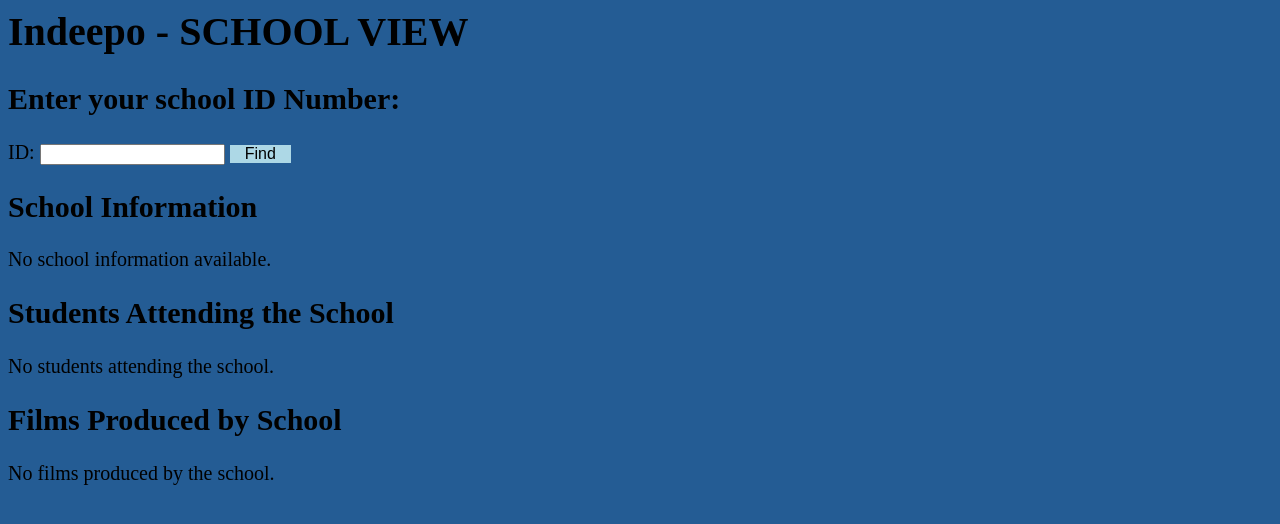
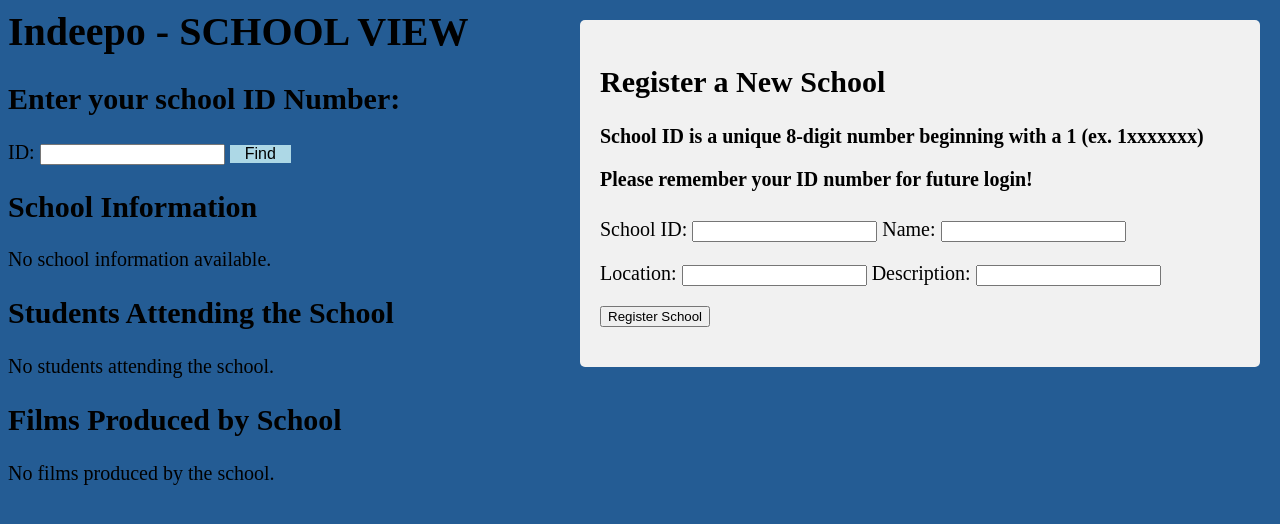
Before and after one commit to katiewimmer/indeepo, a Flask app: template templates/school.html in a window 1280 px wide. Shown: the top 524 px of the page. Run offline with Flask 3, Linux system fonts and the light colour scheme; the template is opened without the code that fills it, so the values that code supplies are empty; parts of the project's set-up code (start-up, migrations or seed data) failed here and were passed over.

Commit message:
fix issues in student, finish school view

```diff
--- a/server.py
+++ b/server.py
@@ -14,6 +14,7 @@ from sqlalchemy import *
 from sqlalchemy.pool import NullPool
 from flask import Flask, request, render_template, g, redirect, Response, abort
 from datetime import datetime
+import re
 
 tmpl_dir = os.path.join(os.path.dirname(os.path.abspath(__file__)), 'templates')
 app = Flask(__name__, template_folder=tmpl_dir)
@@ -98,7 +99,7 @@ def student():
     print(request.args)
     # Check if the form has been submitted
     if 'studentID' in request.args:
-        student_id = request.args.get('studentID')
+        student_id = request.args.get('studentID', '').lower()
         student_info = fetch_student_info(student_id)
         school_info = fetch_school_info(student_id)
         roles_info = fetch_roles_info(student_id)
@@ -202,7 +203,7 @@ def school():
     school_id = request.args.get('schoolID')
 
     # Get school information
-    school_info = fetch_school_info(school_id)
+    school_info = fetch_school_info2(school_id)
     students_info = fetch_students_attending_school(school_id)
     films_info = fetch_films_by_school(school_id)
 
@@ -211,19 +212,19 @@ def school():
     else:
         return render_template('school.html', school_info=None, school_not_found=True)
 
-def fetch_school_info(school_id):
+def fetch_school_info2(school_id):
     try:
         query = """
-            SELECT School.SchoolID, School.Name, School.Location, School.Description, Attends.Since
+            SELECT SchoolID, Name, Location, Description
             FROM School
-            JOIN Attends ON School.SchoolID = Attends.SchoolID
-            WHERE Attends.SchoolID = :id
+            WHERE SchoolID = :id
         """
         cursor = g.conn.execute(text(query), id=school_id)
         school_info = cursor.fetchone()
         return school_info
     finally:
         cursor.close()
+
 def fetch_students_attending_school(school_id):
     try:
         query = """
@@ -251,6 +252,46 @@ def fetch_films_by_school(school_id):
         return films_info
     finally:
         cursor.close()
+@app.route('/register_school', methods=['POST'])
+def register_school():
+    try:
+        school_id = request.form.get('schoolID')
+        name = request.form.get('name')
+        location = request.form.get('location')
+        description = request.form.get('description')
+
+        # Validate school_id format
+        if not re.match(r'^1\d{7}$', school_id):
+            error_message = "Error: School ID must be an 8-digit number starting with 1."
+            return render_template('school.html', error_message=error_message, school_info=None, school_not_found=True)
+
+        # Check if the schoolID already exists
+        if school_id_exists(school_id):
+            error_message = "Error: School ID already in use. Please choose a different ID."
+            return render_template('school.html', error_message=error_message, school_info=None, school_not_found=True)
+
+        # Insert the new school into the database
+        g.conn.execute(
+            text("INSERT INTO School (SchoolID, Name, Location, Description) VALUES (:schoolID, :name, :location, :description)"),
+            schoolID=school_id, name=name, location=location, description=description
+        )
+
+        # Redirect to the school view page with the newly registered schoolID
+        return redirect(f'/school/?schoolID={school_id}')
+
+    except Exception as e:
+        # Handle any other exceptions that may occur during registration
+        error_message = f"An error occurred during registration: {str(e)}"
+        return render_template('school.html', error_message=error_message, school_info=None, school_not_found=True)
+
+def school_id_exists(school_id):
+    try:
+        query = text("SELECT EXISTS(SELECT 1 FROM School WHERE SchoolID = :schoolID)")
+        result = g.conn.execute(query, schoolID=school_id).scalar()
+        return result
+    except Exception as e:
+        error_message = f"Error checking school ID existence: {str(e)}"
+        return False
 
 @app.route('/')
 def index():
--- a/templates/school.html
+++ b/templates/school.html
@@ -23,7 +23,6 @@
         <li>Name: {{ school_info[1] }}</li>
         <li>Location: {{ school_info[2] }}</li>
         <li>Description: {{ school_info[3] }}</li>
-        <li>Attending Since: {{ school_info[4] }}</li>
     </ul>
     {% else %}
     <p>No school information available.</p>
@@ -98,6 +97,27 @@
     {% else %}
     <p>No films produced by the school.</p>
     {% endif %}
+
+    <form action="/register_school" method="POST" class="registration-form">
+        <h2>Register a New School</h2>
+        <h4>School ID is a unique 8-digit number beginning with a 1 (ex. 1xxxxxxx) <p></p>
+            Please remember your ID number for future login!</h4>
+        <p>
+            School ID: <input type="text" name="schoolID" required>
+            Name: <input type="text" name="name" required>
+        </p>
+        <p>
+            Location: <input type="text" name="location" required>
+            Description: <input type="text" name="description" required>
+        </p>
+        <p>
+            <input type="submit" value="Register School">
+        </p>
+        {% if error_message %}
+        <p>Problem registering with given information:</p>
+        <p style="color: red;">{{ error_message }}</p>
+        {% endif %}
+    </form>
 </body>
 
 </html>
```
Also changed, not shown: templates/student.html (+7 -8 lines).
